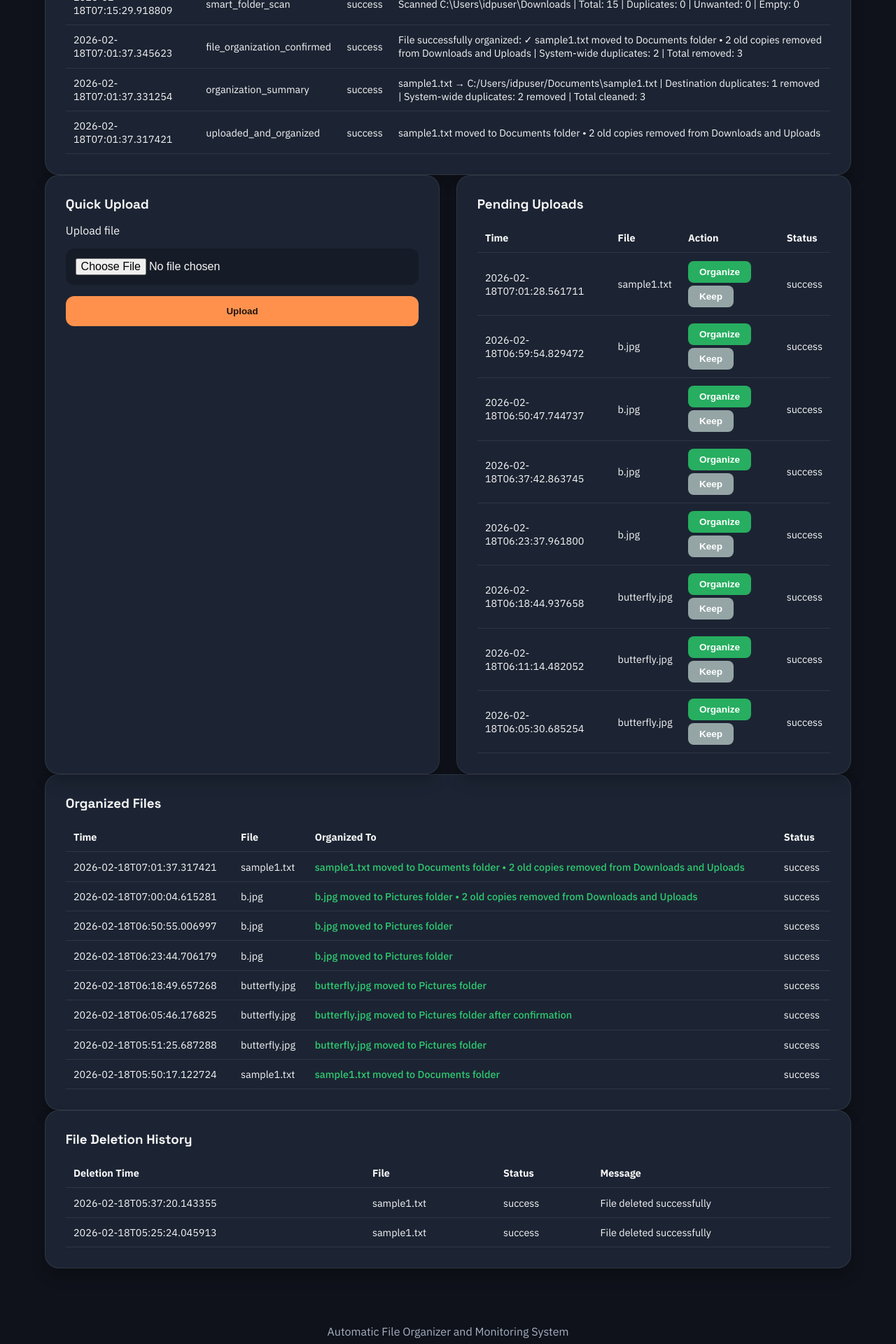
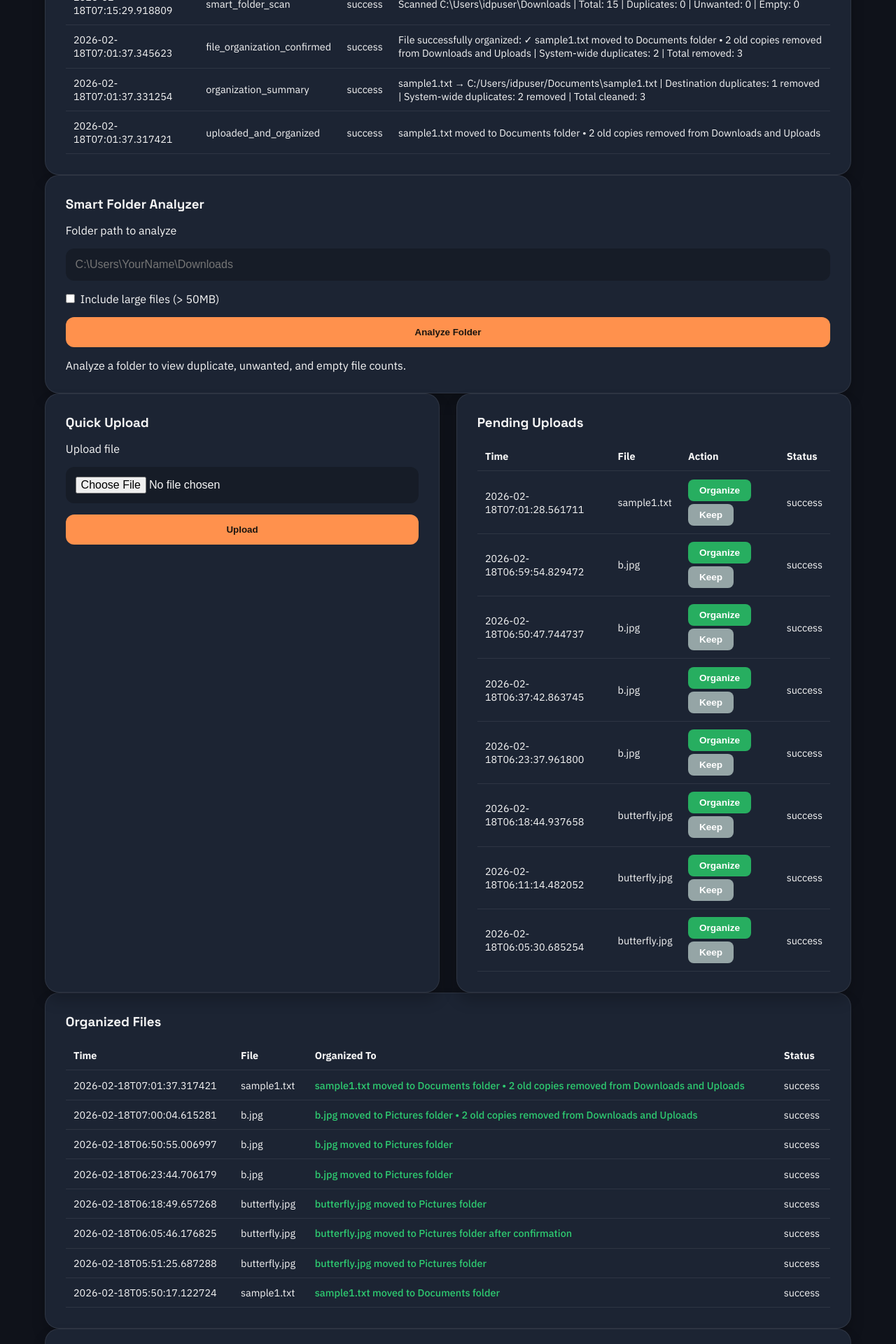
Before and after one commit to keerthika231901024/monitoring-and-logging-implementation, a Flask app: page /dashboard in a window 1280 px wide; the page is wider, and only the part inside the window is pictured. Shown: the part 1717-3637 px from the top of that part at 70% size. Run offline with Flask 3, Linux system fonts and the light colour scheme; a user stored in the database is signed in; data comes from the database, SQL or seed files in the repository; both versions use the stored data as it was after the commit.

Commit message:
commit 1

```diff
--- a/app.py
+++ b/app.py
@@ -11,6 +11,7 @@ from database_manager import DatabaseManager
 from logger import LogManager
 from organizer import FileOrganizer
 from project_organizer import SmartProjectOrganizer
+from smart_folder_analyzer import SmartFolderAnalyzer
 from system_monitor import SystemMonitor
 from file_monitor import FileMonitor
 from file_manager import FileManager
@@ -38,6 +39,7 @@ project_organizer = SmartProjectOrganizer(logger)
 monitor = SystemMonitor(db, logger)
 file_monitor = FileMonitor(logger)
 file_manager = FileManager(logger, db)
+folder_analyzer = SmartFolderAnalyzer(logger)
 
 
 db.initialize()
@@ -150,6 +152,8 @@ def dashboard():
     is_monitoring = file_monitor.is_monitoring(username, session_id)
     event_count = file_monitor.get_event_count(username, session_id)
     monitored_folder = session.get("monitored_folder", "No folder selected")
+    smart_folder_analysis = session.get("smart_folder_analysis")
+    smart_folder_path = session.get("smart_folder_path", "")
     return render_template(
         "dashboard.html",
         stats=stats,
@@ -163,7 +167,92 @@ def dashboard():
         is_monitoring=is_monitoring,
         event_count=event_count,
         monitored_folder=monitored_folder,
+        smart_folder_analysis=smart_folder_analysis,
+        smart_folder_path=smart_folder_path,
     )
+
+
+@app.route("/analyze_folder", methods=["POST"])
+@login_required
+def analyze_folder():
+    session_id = ensure_session_id()
+    username = session.get("username", "")
+    folder_path = request.form.get("analyze_folder_path", "").strip()
+    include_large = request.form.get("include_large") == "on"
+
+    if not folder_path:
+        flash("Enter a folder path to analyze.", "error")
+        return redirect(url_for("dashboard"))
+
+    if not os.path.isdir(folder_path):
+        flash("Folder not found or not accessible.", "error")
+        return redirect(url_for("dashboard"))
+
+    results = folder_analyzer.scan_folder(folder_path, include_large=include_large)
+
+    session["smart_folder_analysis"] = results
+    session["smart_folder_path"] = folder_path
+
+    logger.log(
+        username,
+        "smart_folder_scan",
+        os.path.basename(folder_path),
+        "success",
+        f"Scanned {folder_path} | Total: {results['total_files']} | Duplicates: {results['duplicate_count']} | Unwanted: {results['unwanted_count']} | Empty: {results['empty_count']}",
+        session_id,
+    )
+
+    flash("Folder scan completed.", "success")
+    return redirect(url_for("dashboard"))
+
+
+@app.route("/clean_folder", methods=["POST"])
+@login_required
+def clean_folder():
+    session_id = ensure_session_id()
+    username = session.get("username", "")
+    folder_path = request.form.get("clean_folder_path", "").strip()
+    include_large = request.form.get("include_large") == "on"
+
+    if not folder_path:
+        flash("No folder specified for cleanup.", "error")
+        return redirect(url_for("dashboard"))
+
+    if not os.path.isdir(folder_path):
+        flash("Folder not found or not accessible.", "error")
+        return redirect(url_for("dashboard"))
+
+    scan_results, cleanup_summary = folder_analyzer.clean_folder(
+        folder_path,
+        username,
+        session_id,
+        include_large=include_large,
+    )
+
+    session["smart_folder_analysis"] = scan_results
+    session["smart_folder_path"] = folder_path
+
+    logger.log(
+        username,
+        "smart_folder_clean",
+        os.path.basename(folder_path),
+        "success",
+        f"Cleaned {folder_path} | Duplicate files removed: {cleanup_summary['deleted_count']} | Failed: {cleanup_summary['failed_count']}",
+        session_id,
+    )
+
+    if cleanup_summary["failed_count"] > 0:
+        flash(
+            f"{cleanup_summary['deleted_count']} duplicate files removed successfully. {cleanup_summary['failed_count']} failed.",
+            "warning",
+        )
+    else:
+        flash(
+            f"{cleanup_summary['deleted_count']} duplicate files removed successfully.",
+            "success",
+        )
+
+    return redirect(url_for("dashboard"))
 
 
 @app.route("/upload", methods=["POST"])
--- a/templates/dashboard.html
+++ b/templates/dashboard.html
@@ -128,6 +128,60 @@
     </div>
 </section>
 
+<section class="panel">
+    <h3>Smart Folder Analyzer</h3>
+    <form method="POST" action="{{ url_for('analyze_folder') }}" class="organizer-form" style="margin-bottom: 1rem;">
+        <label for="analyze_folder_path">Folder path to analyze</label>
+        <input
+            type="text"
+            name="analyze_folder_path"
+            id="analyze_folder_path"
+            placeholder="C:\Users\YourName\Downloads"
+            value="{{ smart_folder_path }}"
+            required
+        />
+        <label style="display: flex; align-items: center; gap: 0.5rem;">
+            <input type="checkbox" name="include_large" />
+            Include large files (&gt; 50MB)
+        </label>
+        <button type="submit" class="primary">Analyze Folder</button>
+    </form>
+
+    {% if smart_folder_analysis %}
+        <div class="table-wrapper" style="margin-bottom: 1rem;">
+            <table>
+                <thead>
+                    <tr>
+                        <th>Total Files</th>
+                        <th>Duplicates</th>
+                        <th>Unwanted</th>
+                        <th>Empty</th>
+                    </tr>
+                </thead>
+                <tbody>
+                    <tr>
+                        <td>{{ smart_folder_analysis.total_files }}</td>
+                        <td>{{ smart_folder_analysis.duplicate_count }}</td>
+                        <td>{{ smart_folder_analysis.unwanted_count }}</td>
+                        <td>{{ smart_folder_analysis.empty_count }}</td>
+                    </tr>
+                </tbody>
+            </table>
+        </div>
+
+        <form method="POST" action="{{ url_for('clean_folder') }}" class="organizer-form">
+            <input type="hidden" name="clean_folder_path" value="{{ smart_folder_analysis.folder_path }}" />
+            <label style="display: flex; align-items: center; gap: 0.5rem;">
+                <input type="checkbox" name="include_large" />
+                Include large files (&gt; 50MB)
+            </label>
+            <button type="submit" class="primary" style="background: #e67e22;">Clean Folder</button>
+        </form>
+    {% else %}
+        <p style="margin: 0;">Analyze a folder to view duplicate, unwanted, and empty file counts.</p>
+    {% endif %}
+</section>
+
 <section class="split-grid">
     <div class="panel">
         <h3>Quick Upload</h3>
```
Also changed, not shown: log.txt (+7 -0 lines), smart_folder_analyzer.py (added, +131 -0 lines), app.db.
